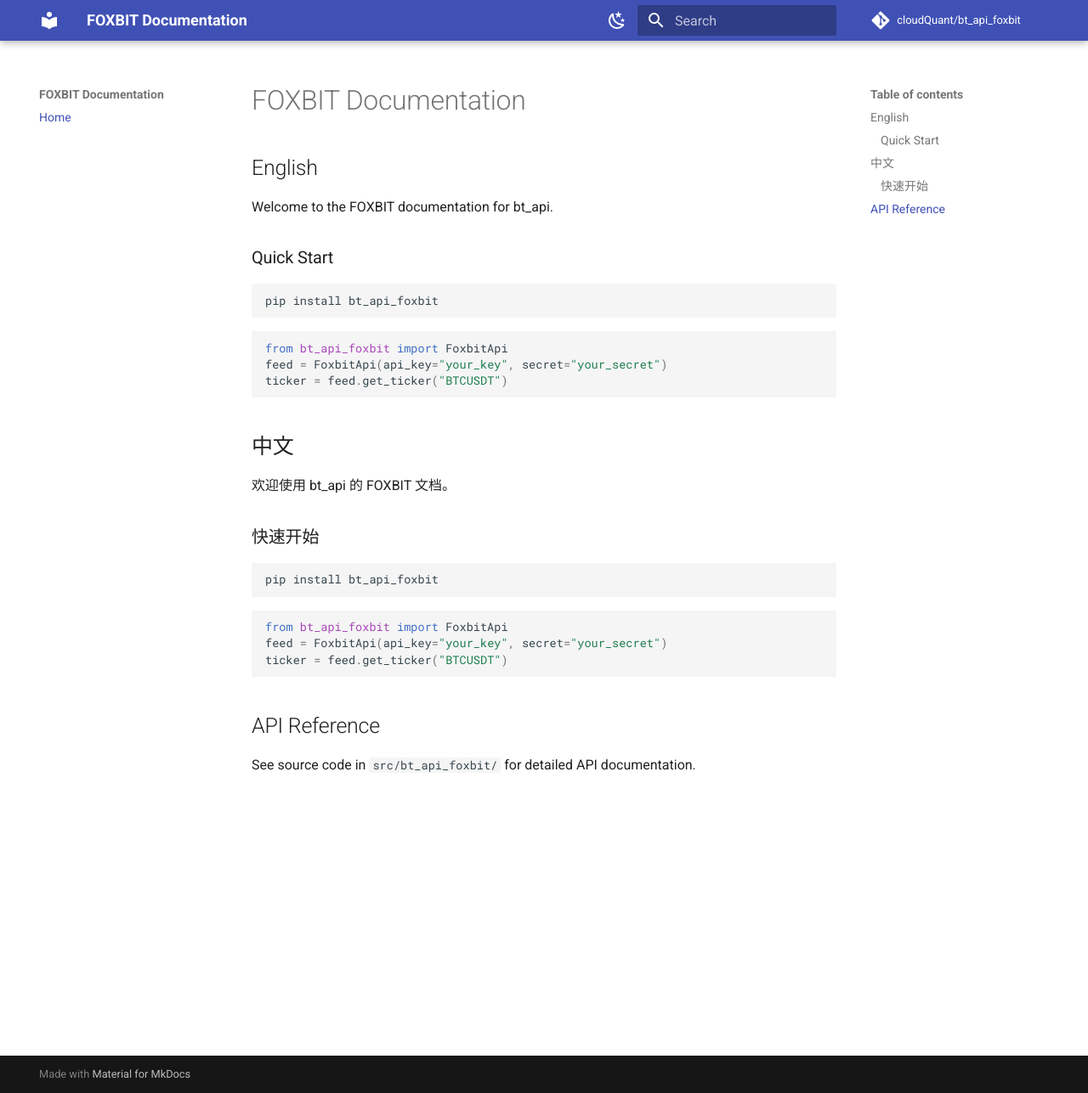
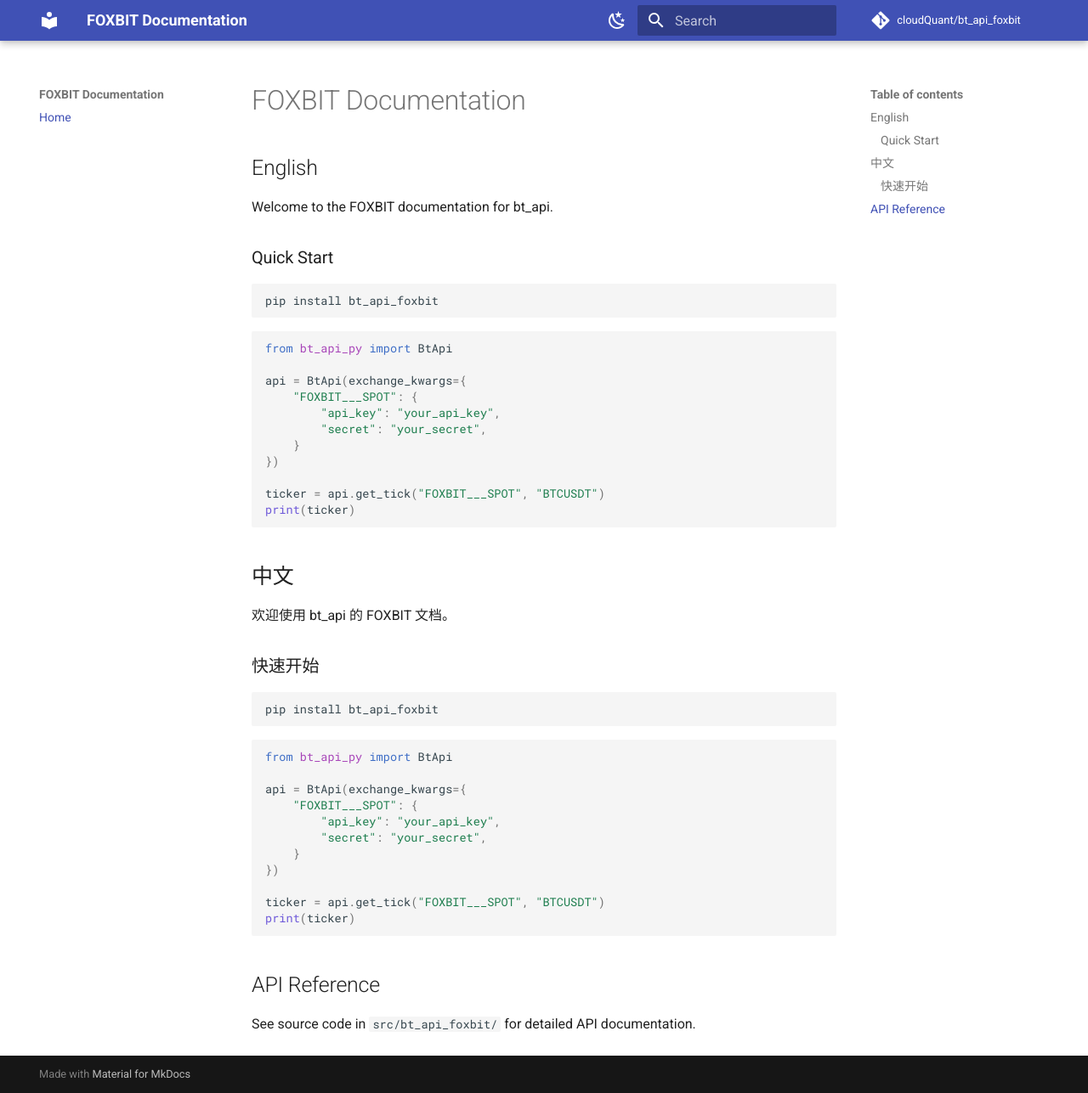
Before and after one commit to cloudQuant/bt_api_foxbit, an MkDocs documentation site: the page built from docs/index.md, in a window 1280 px wide and 1287 px high. Shown: the whole window at 85% size. Built offline with MkDocs 1.6.1 and Material for MkDocs 9.7.7, drawn with Linux system fonts in a browser that asks for light colours; comment, search, counter and statistics services are not loaded.

Commit message:
chore: upgrade bt_api_foxbit - code review, ruff fixes, CI/CD improvements
- Applied ruff fixes (5 errors fixed)
- Fixed CI/CD workflow syntax (${} -> ${{}})
- Updated Python version matrix to 3.9-3.14
- Updated README and docs to use BtApi pattern
- Added comprehensive ruff configuration
- All tests passing (7/7)

````diff
--- a/docs/index.md
+++ b/docs/index.md
@@ -11,9 +11,17 @@ pip install bt_api_foxbit
 ```
 
 ```python
-from bt_api_foxbit import FoxbitApi
-feed = FoxbitApi(api_key="your_key", secret="your_secret")
-ticker = feed.get_ticker("BTCUSDT")
+from bt_api_py import BtApi
+
+api = BtApi(exchange_kwargs={
+    "FOXBIT___SPOT": {
+        "api_key": "your_api_key",
+        "secret": "your_secret",
+    }
+})
+
+ticker = api.get_tick("FOXBIT___SPOT", "BTCUSDT")
+print(ticker)
 ```
 
 ## 中文
@@ -27,9 +35,17 @@ pip install bt_api_foxbit
 ```
 
 ```python
-from bt_api_foxbit import FoxbitApi
-feed = FoxbitApi(api_key="your_key", secret="your_secret")
-ticker = feed.get_ticker("BTCUSDT")
+from bt_api_py import BtApi
+
+api = BtApi(exchange_kwargs={
+    "FOXBIT___SPOT": {
+        "api_key": "your_api_key",
+        "secret": "your_secret",
+    }
+})
+
+ticker = api.get_tick("FOXBIT___SPOT", "BTCUSDT")
+print(ticker)
 ```
 
 ## API Reference
````
Also changed, not shown: README.md (+16 -10 lines), pyproject.toml (+12 -0 lines), 5 other files.
